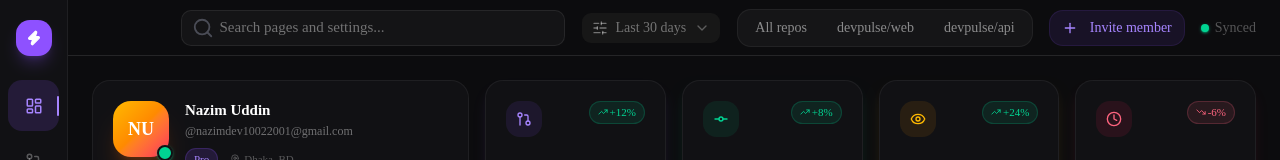
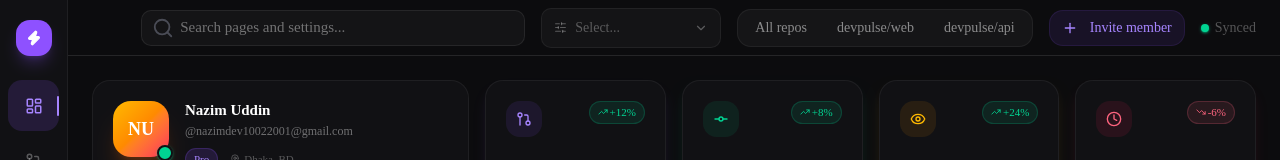
Before and after one commit to Nazim6269/Dev_Pulse, a Next.js app: page / in a window 1280 px wide. Shown: the top 160 px of the page. Built offline with nearby package versions, Linux system fonts and the light colour scheme.

Commit message:
feat: add reusable dorpdown in header. This dropdown is developed by followng desing system principle

```diff
--- a/app/_components/TopBar.tsx
+++ b/app/_components/TopBar.tsx
@@ -7,7 +7,7 @@ import GenericButton from "@/components/common/GenericButton";
 import { GenericSearch } from "@/components/common/search/GenericSearch";
 import { useRouter } from "next/navigation";
 import { NAV_LINKS } from "@/constants";
-
+import GenericDropDown from "@/components/common/GenericDropDown";
 
 function searchNavigation(query: string) {
   const q = query.toLowerCase();
@@ -35,7 +35,7 @@ export default function TopBar() {
 
       {/* Search */}
 
-
+      {/* Date filter */}
       <GenericSearch
         onSearch={searchNavigation as any}
         onSelect={(item: any) => {
@@ -50,18 +50,16 @@ export default function TopBar() {
         className="w-sm hidden xl:block"
       />
 
-
-      {/* Date filter */}
-      <DropDownMenu
-        title="Last 30 days"
-        placeholderClass="text-placeHolderTextColor hover:text-violetColor"
-        itemClass="text-placeHolderTextColor hover:text-violetColor"
-        leftIcon={<SlidersHorizontal size={13} />}
-        items={[
+      <GenericDropDown
+        options={[
           { label: "Last 30 days", value: "30" },
           { label: "Last 60 days", value: "60" },
           { label: "Last 90 days", value: "90" },
         ]}
+        placeholder="Select..."
+        leftIcon={<SlidersHorizontal size={13} />}
+        className="w-[180px]"
+        variant="dark"
       />
 
       {/* Button group (only visible on medium and larger screens) */}
--- a/app/globals.css
+++ b/app/globals.css
@@ -21,9 +21,10 @@
   --color-si-text: #ffffffcc;
   --color-si-placeholder: #ffffff66;
   --color-si-icon: #ffffff80;
+  --color-si-hover-text: #ffffffcc;
 
   /* States */
-  --color-si-hover-bg: #1a1a1d;
+  --color-si-hover-bg: #8b5cf6;
   --color-si-active-bg: #1f1f23;
   --color-si-clear-hover: #ffffff14;
   --color-si-error: #f87171; /* softer red for dark */
--- a/components/common/DropDown.tsx
+++ b/components/common/DropDown.tsx
@@ -43,7 +43,7 @@ export default function DropDown({ title, placeholderClass, itemClass, leftIcon,
           {leftIcon}  {value} <ChevronDown size={13} className={`text-white/30 ${open ? "rotate-180 transition-all duration-300" : "transition-all duration-300"}`} />
         </Button>
       </DropdownMenuTrigger>
-      <DropdownMenuContent className="bg-primaryColor border border-white/6">
+      <DropdownMenuContent className="bg-primaryColor border border-white/6 ">
         <DropdownMenuGroup>
           {items?.map((item) => (
             <DropdownMenuItem key={item.value} className={`cursor-pointer ${itemClass} `} onClick={() => handleValueChange(item.label)}>
--- /dev/null
+++ b/components/common/GenericDropDown.tsx
@@ -0,0 +1,186 @@
+"use client";
+
+import React, { useState, useRef, useEffect } from "react";
+import { selectTokens } from "./design-tokens/select";
+import { ChevronDown } from "lucide-react";
+import { useClickOutside, useRotate, useSelect } from "@/hooks";
+
+function cn(...classes: (string | false | null | undefined)[]) {
+  return classes.filter(Boolean).join(" ");
+}
+
+export interface SelectSlots {
+  trigger?: string;
+  dropdown?: string;
+  item?: string;
+}
+
+export interface SelectOption {
+  label: string;
+  value: string;
+}
+
+export interface GenericDropDownProps {
+  options: SelectOption[];
+  value?: string;
+  onValueChange?: (value: string) => void;
+  placeholder?: string;
+  leftIcon?: React.ReactNode;
+  variant?: "dark";
+  size?: "sm" | "md" | "lg";
+  radius?: "sm" | "md" | "lg";
+  searchable?: boolean;
+  slots?: SelectSlots;
+  className?: string;
+}
+
+const GenericDropDown = ({
+  options,
+  value,
+  onValueChange,
+  variant = "dark",
+  size = "md",
+  radius = "md",
+  searchable,
+  slots,
+  placeholder,
+  leftIcon,
+  className,
+}: GenericDropDownProps) => {
+  const [internalValue, setInternalValue] = useState<string | undefined>(value);
+  const { searchQuery, setSearchQuery, filteredOptions } = useSelect(options);
+  const [open, setOpen] = useState(false);
+  const { rotate, toggleRotate } = useRotate();
+
+  // Sync internal state with prop
+  useEffect(() => {
+    if (value !== undefined) {
+      setInternalValue(value);
+    }
+  }, [value]);
+
+  const handleToggle = () => {
+    setOpen((prev) => !prev);
+    toggleRotate();
+  };
+
+  const dropdownRef = useRef<HTMLDivElement>(null);
+
+  const v = selectTokens.variants[variant];
+
+  // // close on outside click
+  // useEffect(() => {
+  //   const handleClickOutside = (e: MouseEvent) => {
+  //     if (!dropdownRef.current?.contains(e.target as Node)) {
+  //       setOpen(false);
+  //     }
+  //   };
+  //   document.addEventListener("mousedown", handleClickOutside);
+  //   return () => document.removeEventListener("mousedown", handleClickOutside);
+  // }, []);
+  useClickOutside(dropdownRef, () => {
+    setOpen(false);
+    toggleRotate();
+  });
+  const currentValue = value !== undefined ? value : internalValue;
+  const selectedLabel = options.find((o) => o.value === currentValue)?.label;
+
+  return (
+    <div className="relative inline-block text-left" ref={dropdownRef}>
+      {/* Trigger */}
+      <button
+        type="button"
+        onClick={handleToggle}
+        className={cn(
+          selectTokens.base,
+          v.trigger,
+          selectTokens.sizes[size],
+          selectTokens.radius[radius],
+          "flex items-center justify-between gap-2 overflow-hidden",
+          selectedLabel ? "text-white" : "text-white/30",
+          slots?.trigger,
+          className,
+        )}
+      >
+        <div className="flex items-center gap-2 min-w-0">
+          {leftIcon && <span className="shrink-0">{leftIcon}</span>}
+          <span className="truncate">{selectedLabel || placeholder}</span>
+        </div>
+
+        <span className="shrink-0">
+          <ChevronDown
+            size={14}
+            className={cn(
+              "transition-transform duration-300 ease-in-out",
+              rotate ? "rotate-180" : "",
+            )}
+          />
+        </span>
+      </button>
+
+      {/* Dropdown */}
+      {open && (
+        <div
+          className={cn(
+            "absolute z-50 mt-2 shadow-2xl rounded-xl min-w-full lg:min-w-[200px] border border-white/10 overflow-hidden backdrop-blur-xl",
+            v.dropdown,
+            slots?.dropdown,
+          )}
+        >
+          {/* Search */}
+          {searchable && (
+            <div className="p-2 border-b border-white/6">
+              <input
+                className="w-full bg-white/5 text-white px-3 py-2 text-sm rounded-lg outline-none border border-white/5 focus:border-violet-500/50 transition-colors"
+                placeholder="Search..."
+                value={searchQuery}
+                onChange={(e) => setSearchQuery(e.target.value)}
+              />
+            </div>
+          )}
+
+          {/* Options */}
+          <div className="max-h-64 overflow-y-auto py-1.5 px-1.5 custom-scrollbar">
+            {filteredOptions.length === 0 && (
+              <div className="p-3 text-sm text-white/40 text-center italic">
+                No results found
+              </div>
+            )}
+
+            {filteredOptions.map((opt) => (
+              <div
+                key={opt.value}
+                onClick={() => {
+                  if (value === undefined) {
+                    setInternalValue(opt.value);
+                  }
+                  onValueChange?.(opt.value);
+                  setOpen(false);
+                  if (rotate) toggleRotate();
+                }}
+                className={cn(
+                  "cursor-pointer px-3 py-2.5 text-sm transition-all duration-200 rounded-lg mb-0.5 last:mb-0 flex items-center justify-between group",
+                  v.item,
+                  v.itemHover,
+                  currentValue === opt.value
+                    ? "bg-violet-500/20 text-white font-medium"
+                    : "text-white/60 hover:text-white",
+                  slots?.item,
+                )}
+              >
+                <span className="truncate">{opt.label}</span>
+                {currentValue === opt.value && (
+                  <div className="w-1.5 h-1.5 rounded-full bg-violet-400 shadow-[0_0_8px_rgba(167,139,250,0.6)]" />
+                )}
+              </div>
+            ))}
+          </div>
+        </div>
+      )}
+    </div>
+  );
+};
+
+GenericDropDown.displayName = "GenericDropDown";
+
+export default GenericDropDown;
--- /dev/null
+++ b/components/common/design-tokens/select.ts
@@ -0,0 +1,26 @@
+// design-tokens/select.ts
+export const selectTokens = {
+  base: "flex items-center justify-between transition-all duration-200",
+
+  variants: {
+    dark: {
+      trigger: "bg-si-bg border border-white/6 text-white/30",
+      dropdown: "bg-si-bg border border-white/6",
+      item: "text-si-text",
+      itemHover:
+        "hover:bg-si-hover-bg focus:bg-si-hover-bg hover:text-si-hover-text focus:text-si-hover-text rounded-md",
+    },
+  },
+
+  sizes: {
+    sm: "h-8 px-2 text-xs",
+    md: "h-10 px-3 text-sm",
+    lg: "h-12 px-4 text-base",
+  },
+
+  radius: {
+    sm: "rounded-md",
+    md: "rounded-lg",
+    lg: "rounded-xl",
+  },
+};
--- a/components/ui/select.tsx
+++ b/components/ui/select.tsx
@@ -1,15 +1,15 @@
-"use client"
+"use client";
 
-import * as React from "react"
-import { Select as SelectPrimitive } from "radix-ui"
+import * as React from "react";
+import { Select as SelectPrimitive } from "radix-ui";
 
-import { cn } from "@/lib/utils"
-import { ChevronDownIcon, CheckIcon, ChevronUpIcon } from "lucide-react"
+import { cn } from "@/lib/utils";
+import { ChevronDownIcon, CheckIcon, ChevronUpIcon } from "lucide-react";
 
 function Select({
   ...props
 }: React.ComponentProps<typeof SelectPrimitive.Root>) {
-  return <SelectPrimitive.Root data-slot="select" {...props} />
+  return <SelectPrimitive.Root data-slot="select" {...props} />;
 }
 
 function SelectGroup({
@@ -22,13 +22,13 @@ function SelectGroup({
       className={cn("scroll-my-1 p-1", className)}
       {...props}
     />
-  )
+  );
 }
 
 function SelectValue({
   ...props
 }: React.ComponentProps<typeof SelectPrimitive.Value>) {
-  return <SelectPrimitive.Value data-slot="select-value" {...props} />
+  return <SelectPrimitive.Value data-slot="select-value" {...props} />;
 }
 
 function SelectTrigger({
@@ -37,24 +37,28 @@ function SelectTrigger({
   children,
   ...props
 }: React.ComponentProps<typeof SelectPrimitive.Trigger> & {
-  size?: "sm" | "default"
+  size?: "sm" | "default";
 }) {
+  const [open, setOpen] = React.useState(false);
+
   return (
     <SelectPrimitive.Trigger
       data-slot="select-trigger"
       data-size={size}
       className={cn(
         "flex w-fit items-center justify-between gap-1.5 rounded-lg border border-input bg-transparent py-2 pr-2 pl-2.5 text-sm whitespace-nowrap transition-colors outline-none select-none focus-visible:border-ring focus-visible:ring-3 focus-visible:ring-ring/50 disabled:cursor-not-allowed disabled:opacity-50 aria-invalid:border-destructive aria-invalid:ring-3 aria-invalid:ring-destructive/20 data-placeholder:text-muted-foreground data-[size=default]:h-8 data-[size=sm]:h-7 data-[size=sm]:rounded-[min(var(--radius-md),10px)] *:data-[slot=select-value]:line-clamp-1 *:data-[slot=select-value]:flex *:data-[slot=select-value]:items-center *:data-[slot=select-value]:gap-1.5 dark:bg-input/30 dark:hover:bg-input/50 dark:aria-invalid:border-destructive/50 dark:aria-invalid:ring-destructive/40 [&_svg]:pointer-events-none [&_svg]:shrink-0 [&_svg:not([class*='size-'])]:size-4",
-        className
+        className,
       )}
       {...props}
     >
       {children}
       <SelectPrimitive.Icon asChild>
-        <ChevronDownIcon className="pointer-events-none size-4 text-muted-foreground" />
+        <ChevronDownIcon
+          className={`pointer-events-none size-4 text-muted-foreground ${open ? "rotate-180 transition-all duration-300" : "transition-all duration-300"}`}
+        />
       </SelectPrimitive.Icon>
     </SelectPrimitive.Trigger>
-  )
+  );
 }
 
 function SelectContent({
@@ -69,7 +73,12 @@ function SelectContent({
       <SelectPrimitive.Content
         data-slot="select-content"
         data-align-trigger={position === "item-aligned"}
-        className={cn("relative z-50 max-h-(--radix-select-content-available-height) min-w-36 origin-(--radix-select-content-transform-origin) overflow-x-hidden overflow-y-auto rounded-lg bg-popover text-popover-foreground shadow-md ring-1 ring-foreground/10 duration-100 data-[align-trigger=true]:animate-none data-[side=bottom]:slide-in-from-top-2 data-[side=left]:slide-in-from-right-2 data-[side=right]:slide-in-from-left-2 data-[side=top]:slide-in-from-bottom-2 data-open:animate-in data-open:fade-in-0 data-open:zoom-in-95 data-closed:animate-out data-closed:fade-out-0 data-closed:zoom-out-95", position ==="popper"&&"data-[side=bottom]:translate-y-1 data-[side=left]:-translate-x-1 data-[side=right]:translate-x-1 data-[side=top]:-translate-y-1", className )}
+        className={cn(
+          "relative z-50 max-h-(--radix-select-content-available-height) min-w-36 origin-(--radix-select-content-transform-origin) overflow-x-hidden overflow-y-auto rounded-lg bg-popover text-popover-foreground shadow-md ring-1 ring-foreground/10 duration-100 data-[align-trigger=true]:animate-none data-[side=bottom]:slide-in-from-top-2 data-[side=left]:slide-in-from-right-2 data-[side=right]:slide-in-from-left-2 data-[side=top]:slide-in-from-bottom-2 data-open:animate-in data-open:fade-in-0 data-open:zoom-in-95 data-closed:animate-out data-closed:fade-out-0 data-closed:zoom-out-95",
+          position === "popper" &&
+            "data-[side=bottom]:translate-y-1 data-[side=left]:-translate-x-1 data-[side=right]:translate-x-1 data-[side=top]:-translate-y-1",
+          className,
+        )}
         position={position}
         align={align}
         {...props}
@@ -79,7 +88,7 @@ function SelectContent({
           data-position={position}
           className={cn(
             "data-[position=popper]:h-(--radix-select-trigger-height) data-[position=popper]:w-full data-[position=popper]:min-w-(--radix-select-trigger-width)",
-            position === "popper" && ""
+            position === "popper" && "",
           )}
         >
           {children}
@@ -87,7 +96,7 @@ function SelectContent({
         <SelectScrollDownButton />
       </SelectPrimitive.Content>
     </SelectPrimitive.Portal>
-  )
+  );
 }
 
 function SelectLabel({
@@ -100,7 +109,7 @@ function SelectLabel({
       className={cn("px-1.5 py-1 text-xs text-muted-foreground", className)}
       {...props}
     />
-  )
+  );
 }
 
 function SelectItem({
@@ -113,7 +122,7 @@ function SelectItem({
       data-slot="select-item"
       className={cn(
         "relative flex w-full cursor-default items-center gap-1.5 rounded-md py-1 pr-8 pl-1.5 text-sm outline-hidden select-none focus:bg-accent focus:text-accent-foreground not-data-[variant=destructive]:focus:**:text-accent-foreground data-disabled:pointer-events-none data-disabled:opacity-50 [&_svg]:pointer-events-none [&_svg]:shrink-0 [&_svg:not([class*='size-'])]:size-4 *:[span]:last:flex *:[span]:last:items-center *:[span]:last:gap-2",
-        className
+        className,
       )}
       {...props}
     >
@@ -124,7 +133,7 @@ function SelectItem({
       </span>
       <SelectPrimitive.ItemText>{children}</SelectPrimitive.ItemText>
     </SelectPrimitive.Item>
-  )
+  );
 }
 
 function SelectSeparator({
@@ -137,7 +146,7 @@ function SelectSeparator({
       className={cn("pointer-events-none -mx-1 my-1 h-px bg-border", className)}
       {...props}
     />
-  )
+  );
 }
 
 function SelectScrollUpButton({
@@ -148,15 +157,14 @@ function SelectScrollUpButton({
     <SelectPrimitive.ScrollUpButton
       data-slot="select-scroll-up-button"
       className={cn(
-        "z-10 flex cursor-default items-center justify-center bg-popover py-1 [&_svg:not([class*='size-'])]:size-4",
-        className
+        "z-10 flex cursor-default items-center justify-center bg-inherit py-1 [&_svg:not([class*='size-'])]:size-4",
+        className,
       )}
       {...props}
     >
-      <ChevronUpIcon
-      />
+      <ChevronUpIcon />
     </SelectPrimitive.ScrollUpButton>
-  )
+  );
 }
 
 function SelectScrollDownButton({
@@ -167,15 +175,14 @@ function SelectScrollDownButton({
     <SelectPrimitive.ScrollDownButton
       data-slot="select-scroll-down-button"
       className={cn(
-        "z-10 flex cursor-default items-center justify-center bg-popover py-1 [&_svg:not([class*='size-'])]:size-4",
-        className
+        "z-10 flex cursor-default items-center justify-center bg-inherit py-1 [&_svg:not([class*='size-'])]:size-4",
+        className,
       )}
       {...props}
     >
-      <ChevronDownIcon
-      />
+      <ChevronDownIcon />
     </SelectPrimitive.ScrollDownButton>
-  )
+  );
 }
 
 export {
@@ -189,4 +196,4 @@ export {
   SelectSeparator,
   SelectTrigger,
   SelectValue,
-}
+};
--- a/hooks/index.ts
+++ b/hooks/index.ts
@@ -2,3 +2,5 @@ export { useDebounce } from "./useDebounce";
 export { useClickOutside } from "./useClickOutside";
 export { useKeyboardNav } from "./useKeyboardNav";
 export { useSearch } from "./useSearch";
+export { useRotate } from "./useRotate";
+export {useSelect} from "./useSelect";
--- /dev/null
+++ b/hooks/useRotate.ts
@@ -0,0 +1,7 @@
+import { useState } from "react";
+
+export const useRotate = () => {
+  const [rotate, setRotate] = useState(false);
+  const toggleRotate = () => setRotate((prev) => !prev);
+  return { rotate, toggleRotate };
+};
```
Also changed, not shown: components/ui/dropdown-menu.tsx (+43 -39 lines), hooks/useSelect.ts (added, +20 -0 lines), icons/index.tsx (+14 -0 lines). Lines whose indentation alone changed are shown as unchanged.
